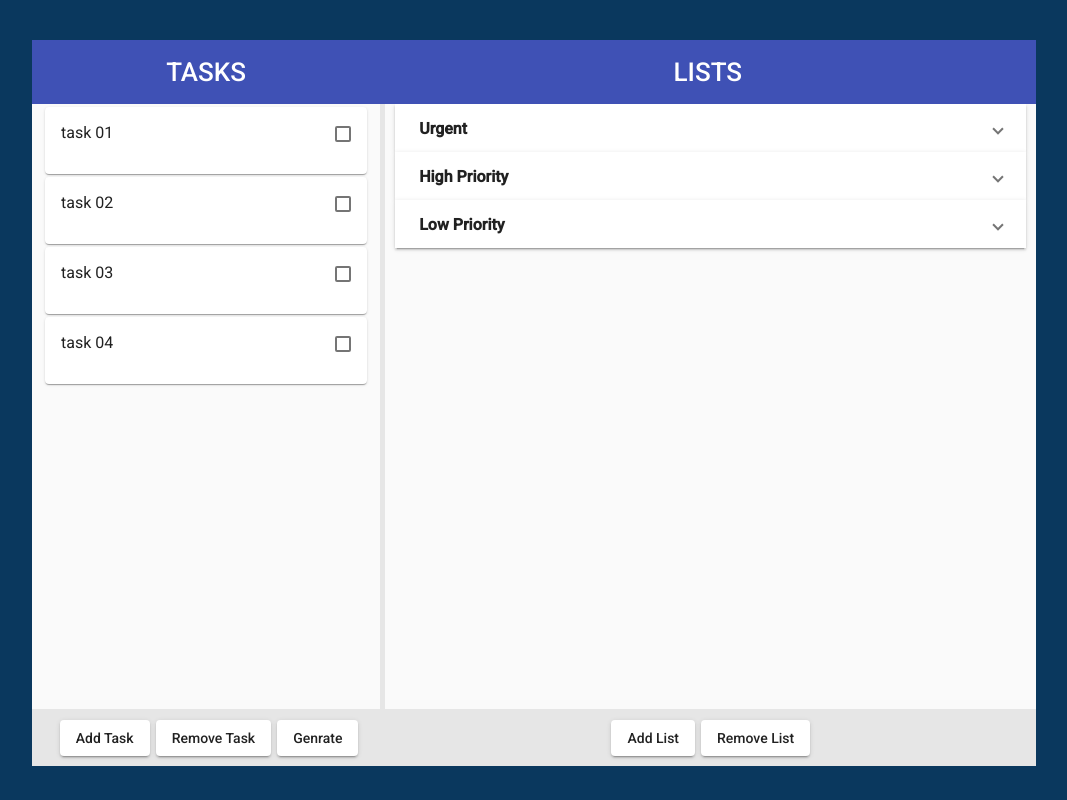
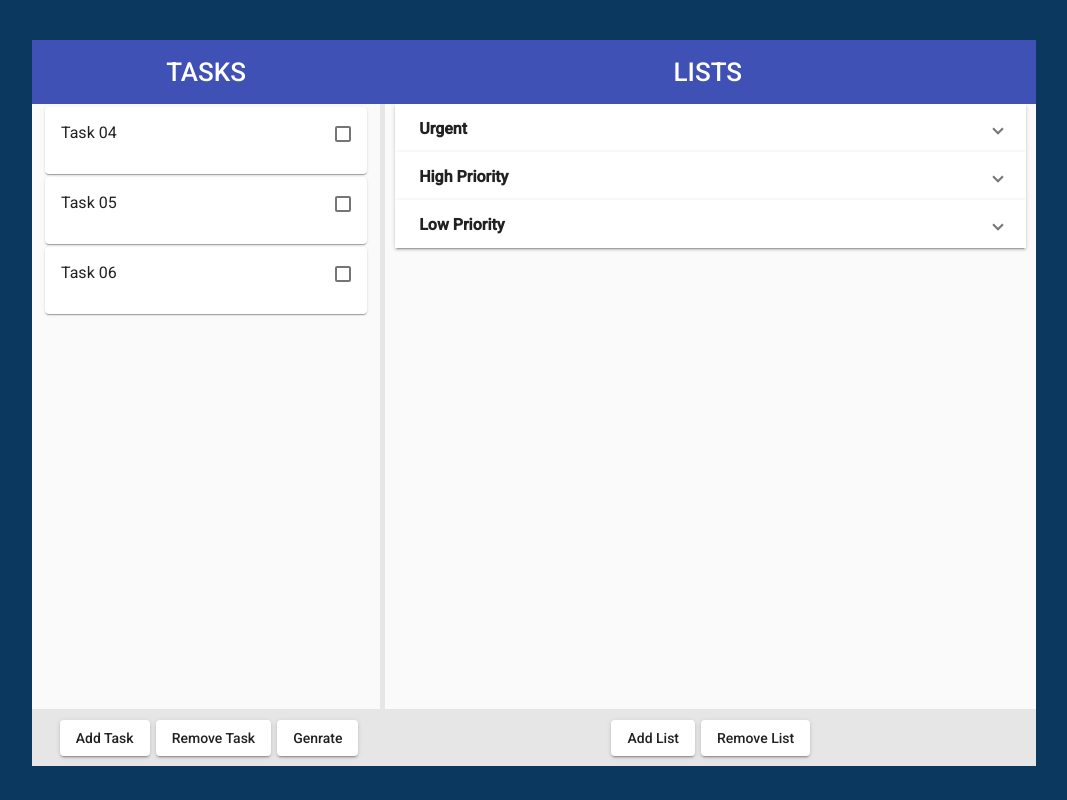
Before and after one commit to Idrees-Mo/taskManager-Angular, an Angular app: page / in a window 1280 px wide. Shown: the whole page, without its empty margins (96-1163 px from the left). Built offline with nearby package versions, Linux system fonts and the light colour scheme.

Commit message:
update changes

```diff
--- a/src/app/mock-data.ts
+++ b/src/app/mock-data.ts
@@ -1,12 +1,11 @@
 export const TASKS = [
-  { id: 1, title: 'task 01', selected: false },
-  { id: 2, title: 'task 02', selected: false },
-  { id: 3, title: 'task 03', selected: false },
-  { id: 4, title: 'task 04', selected: false },
+  { id: 1, title: 'Task 04', selected: false },
+  { id: 2, title: 'Task 05', selected: false },
+  { id: 3, title: 'Task 06', selected: false },
 ];
 
 export const LISTS = [
-  { id: 1, title: 'Urgent', tasks: [{ title: 'test-1 task' }] },
-  { id: 2, title: 'High Priority', tasks: [{ title: 'test-2 task' }] },
-  { id: 3, title: 'Low Priority', tasks: [{ title: 'test-3 task' }] },
+  { id: 1, title: 'Urgent', tasks: [{ title: 'Task 01' }] },
+  { id: 2, title: 'High Priority', tasks: [{ title: 'Task 02' }] },
+  { id: 3, title: 'Low Priority', tasks: [{ title: 'Task 07' }] },
 ];
```
